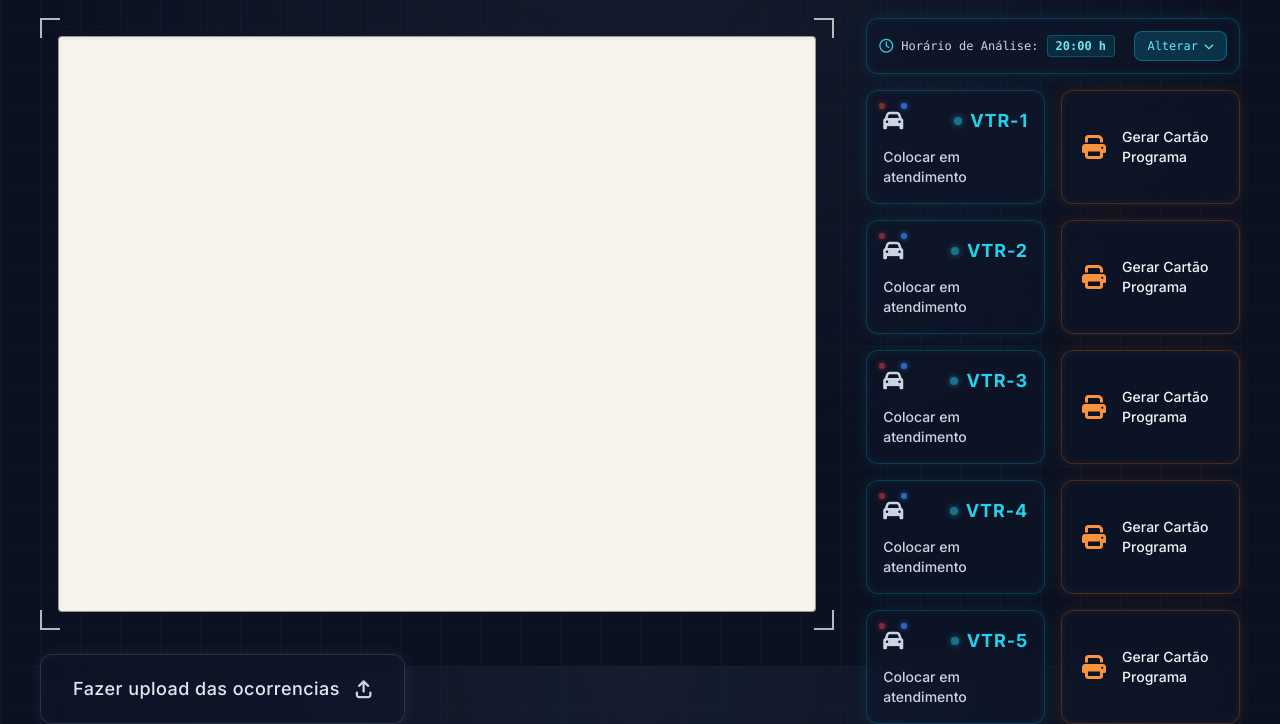
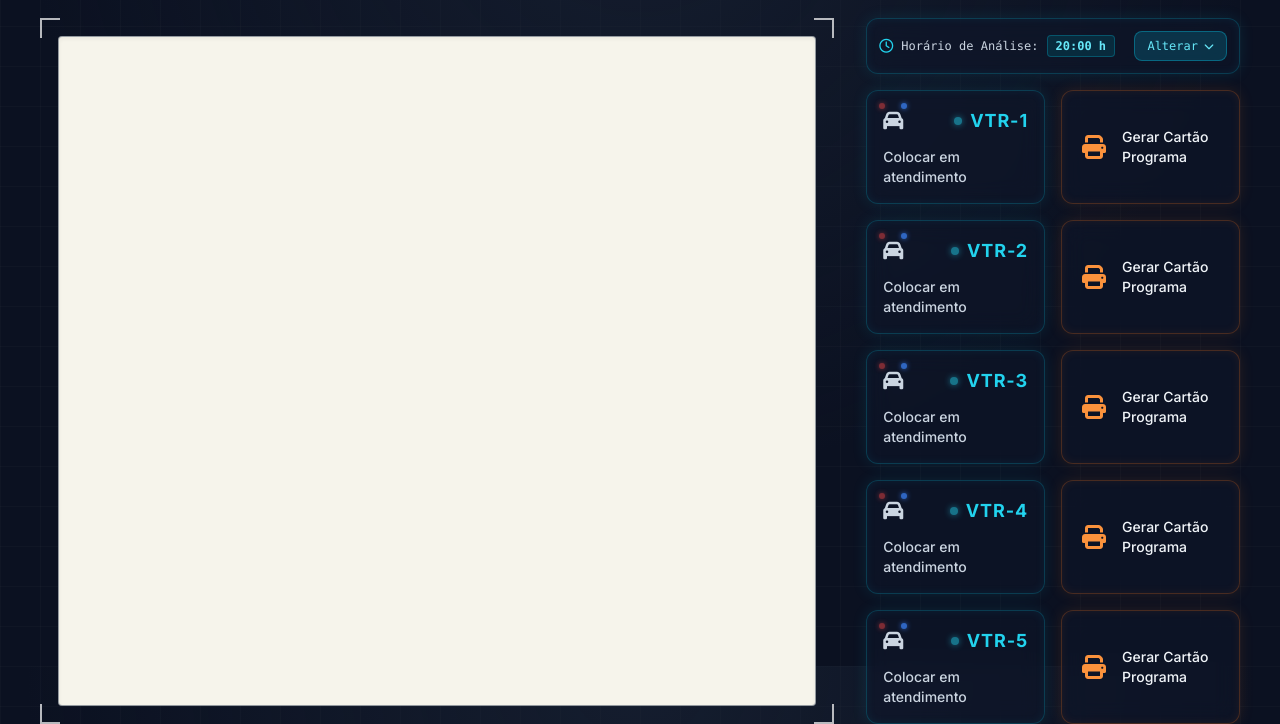
Before and after one commit to ooFreitaz/Hackathon-PMMG-2026, a plain HTML site: page index.html in a window 1280 px wide. Shown: the part 134-858 px from the top of the page. Drawn offline with nearby package versions, Linux system fonts and the light colour scheme; a script that the page names is missing.

Commit message:
Tirar botão ocorrencia

```diff
--- a/index.html
+++ b/index.html
@@ -94,10 +94,7 @@
           </div>
 
           <!-- Botão Fazer Upload -->
-          <button class="glass glow-upload rounded-xl px-4 py-3 sm:px-6 sm:py-4 lg:px-8 lg:py-5 flex items-center justify-center gap-3 sm:gap-4 w-full lg:w-max group mt-1 sm:mt-2 mx-auto lg:mx-0">
-              <span class="text-slate-200 font-medium text-sm sm:text-base lg:text-lg tracking-wide group-hover:text-white transition-colors">Fazer upload das ocorrencias</span>
-              <i class="fa-solid fa-arrow-up-from-bracket text-slate-300 text-base sm:text-lg group-hover:-translate-y-1 transition-transform duration-300"></i>
-          </button>
+
 
       </section>
 
```
